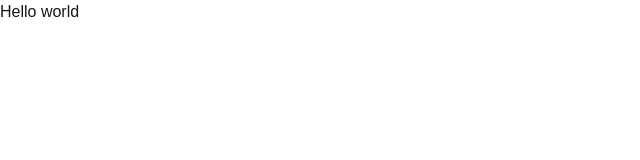
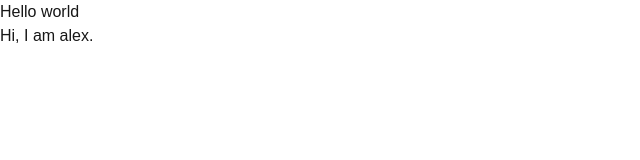
Before and after one commit to arafat-yasin-2413/startech, a Next.js app: page / in a window 1280 px wide. Shown: the top 160 px of the page, without its empty margins (0-640 px from the left). Built offline with nearby package versions, Linux system fonts and the light colour scheme.

Commit message:
[ADDED]: alex added his code

```diff
--- a/src/app/page.tsx
+++ b/src/app/page.tsx
@@ -4,6 +4,9 @@ export default function Home() {
   return (
     <div>
         <h2>Hello world</h2>
+
+        {/* Alex's code here */}
+        <p>Hi, I am alex.</p>
     </div>
   );
 }
```
